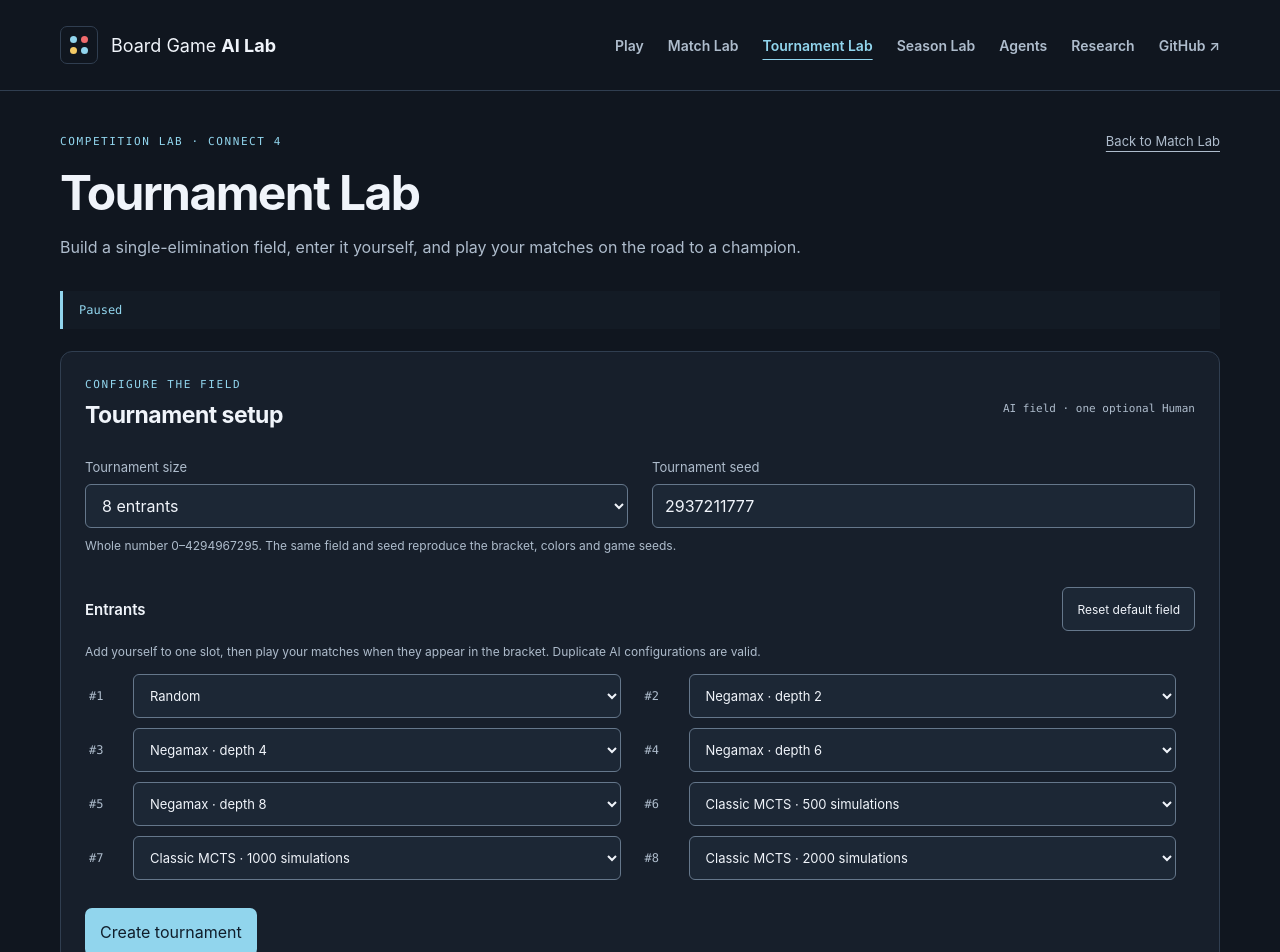
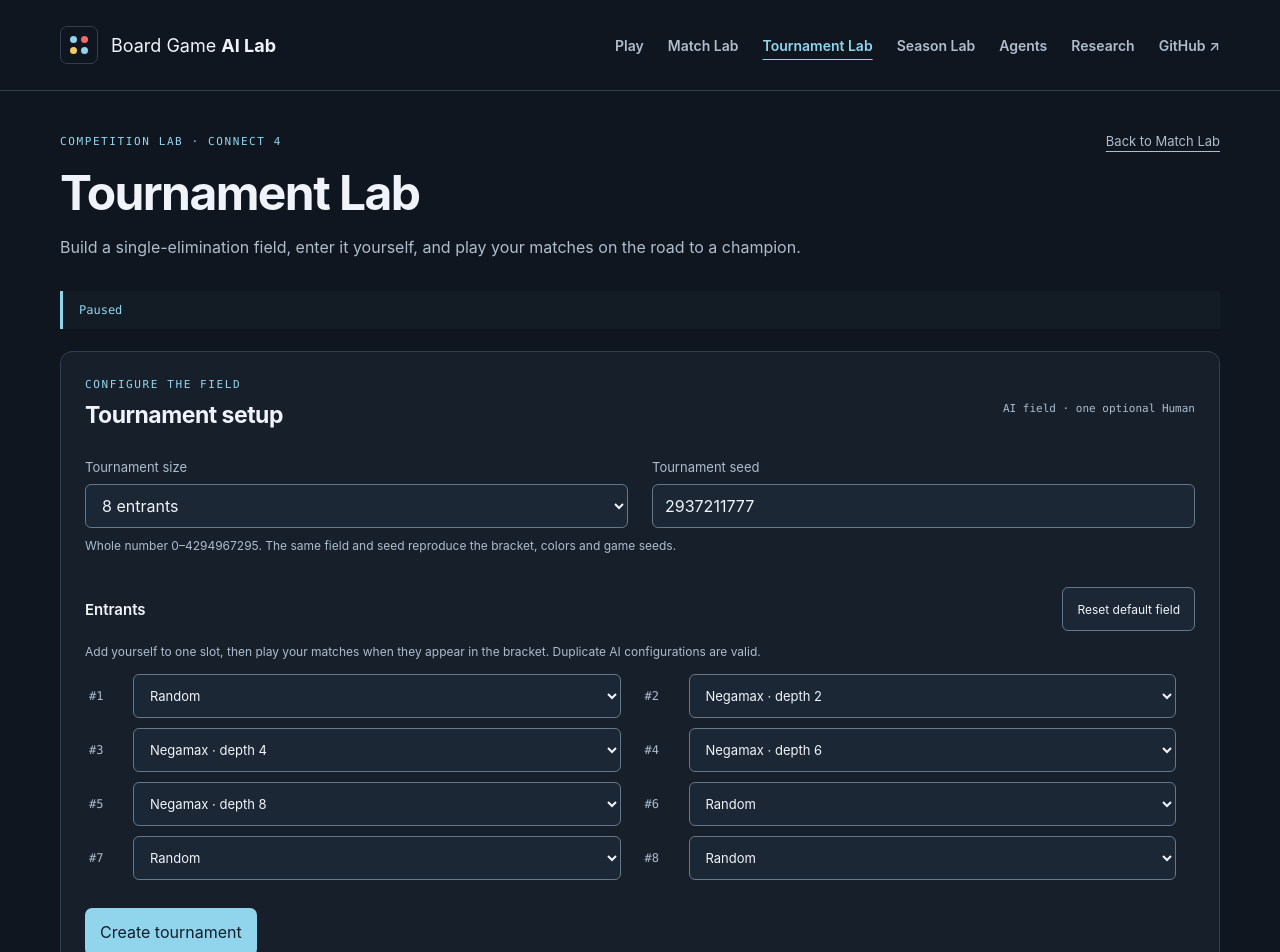
Before and after one commit to andrewcukierwar/board-game-ai-lab, a React (Vite) app in the folder ui/: page /connect4/tournament in a window 1280 px wide. Shown: the top 952 px of the page. Built offline with nearby package versions, Linux system fonts and the light colour scheme.

Commit message:
fix(evaluation): preserve historical presets and provenance; document new agent

```diff
--- a/ui/src/tournament/model.js
+++ b/ui/src/tournament/model.js
@@ -1,19 +1,19 @@
 import { KNOWN_PLAYER_TYPES, VICTOR_RESEARCH, assertResearchExecution, researchAgentEnabled } from '../connect4/researchAgent.js';
-import { toPlayerPayload, competitorLabel, NEGAMAX_DEPTHS, MCTS_SIMULATIONS } from '../connect4/competitorConfig.js';
+import { toPlayerPayload, competitorLabel, validDepth, validSimulations } from '../connect4/competitorConfig.js';
 import { emptyBoard, validateMatchHistory } from '../connect4/matchRecord.js';
 
 export const SIZES = [8, 16, 32, 64];
 export const VERSION = 1;
 export const DEFAULT_POOL = [{ type: 'random' }, ...[2, 4, 6, 8].map(depth => ({ type: 'negamax', depth })),
-  ...MCTS_SIMULATIONS.map(simulations => ({ type: 'mcts', simulations }))];
+  ...[100, 400, 800].map(simulations => ({ type: 'mcts', simulations }))];
 export const defaultField = size => Array.from({ length: size }, (_, i) => ({ ...DEFAULT_POOL[i % DEFAULT_POOL.length] }));
 const check = (condition, message = 'Invalid tournament record.') => { if (!condition) throw new Error(message); };
 const equal = (a, b) => JSON.stringify(a) === JSON.stringify(b);
 export function validSeed(seed) { return Number.isInteger(seed) && seed >= 0 && seed <= 0xffffffff; }
 export function entrantConfig(config) {
   check(config && KNOWN_PLAYER_TYPES.includes(config.type), 'Choose a public entrant.');
-  check(config.type !== 'negamax' || NEGAMAX_DEPTHS.includes(config.depth));
-  check(config.type !== 'mcts' || MCTS_SIMULATIONS.includes(config.simulations));
+  check(config.type !== 'negamax' || validDepth(config.depth));
+  check(!['mcts', 'mcts_tactical'].includes(config.type) || validSimulations(config.simulations, config.type));
   check(equal(Object.keys(config).sort(), (['human', 'random', VICTOR_RESEARCH].includes(config.type) ? ['type'] : config.type === 'negamax' ? ['depth', 'type'] : ['simulations', 'type'])));
   toPlayerPayload(config, true);
   return { ...config };
```
